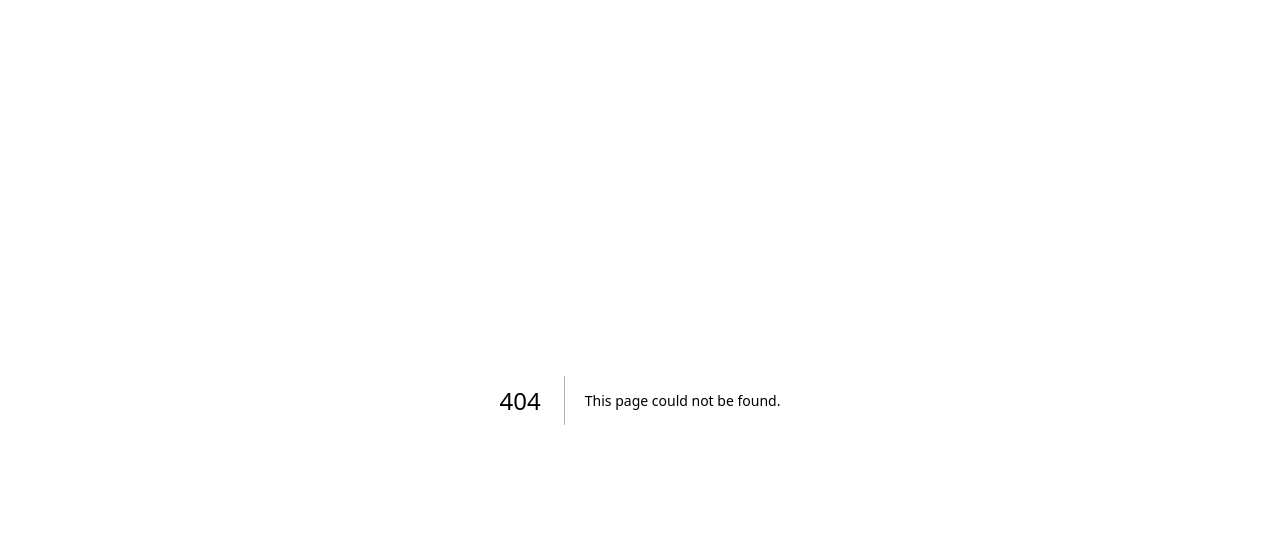
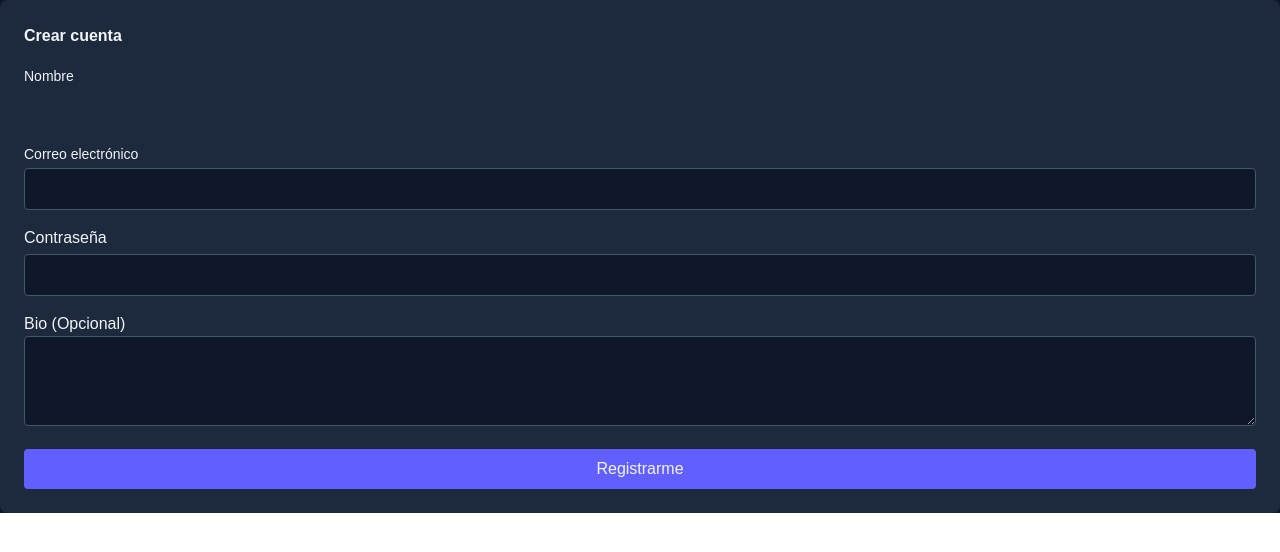
Before and after one commit to Vierinsky/Blog_escritura, a Next.js app in the folder blog_escritura/: page /register in a window 1280 px wide. Before the commit this address had no page. Shown: the top 552 px of the page. Built offline with nearby package versions, Linux system fonts and the light colour scheme.

Commit message:
Coding register page

```diff
--- /dev/null
+++ b/blog_escritura/app/register/page.tsx
@@ -0,0 +1,164 @@
+"use client";
+
+import { useState, ChangeEvent, FormEvent } from "react";
+
+type RegisterFormData = {
+    name: string;
+    email: string;
+    password: string;
+    bio: string;
+};
+
+type ApiResponse =
+    | { ok: true; message: string; user: { id: string; name: string; email: string } }
+    | { ok: false; message: string };
+
+export default function RegisterPage() {
+    const [form, setForm] = useState<RegisterFormData>({
+        name: "",
+        email: "",
+        password: "",
+        bio: "",
+    });
+
+    const [loading, setLoading] = useState(false);
+    const [message, setMessage] = useState<string | null>(null);
+    const [error, setError] = useState<string | null>(null);
+
+    function handleChange(
+        event: ChangeEvent<HTMLInputElement | HTMLTextAreaElement>
+    ) {
+        const { name, value } = event.target;
+
+        setForm((prev) => ({
+            ...prev,
+            [name]: value,
+            }));
+    }
+
+    async function handleSubmit(event: FormEvent<HTMLFormElement>) {
+        event.preventDefault();
+        setLoading(true);
+        setMessage(null);
+        setError(null);
+
+        try {
+            const res = await fetch("/api/auth/register", {
+                method: "POST",
+                headers: {
+                    "Content-Type": "application/json",
+                },
+                body: JSON.stringify(form),
+            });
+
+            const data: ApiResponse = await res.json();
+
+            if (!data.ok) {
+                setError(data.message);
+            } else {
+                setMessage(data.message);
+                // Opcional: limpiar formulario
+                setForm({
+                    name: "",
+                    email: "",
+                    password: "",
+                    bio: "",
+                });
+            }
+        } catch (err) {
+            setError("Error de red o del servidor");
+            console.error(err);
+        } finally {
+            setLoading(false);
+        }
+    }
+
+    return (
+        <main className="min-h.screen flex items-center justify-center bg-slate-900 text-slate-100">
+            <div className="w-full max-wmd bg-slate-800 rounded-lg shadown-lg p-6">
+                <h1 className="text-2x1 font-semibold mb-4">Crear cuenta</h1>
+                <form onSubmit={handleSubmit} className="space-y-4">
+                    <div>
+                        <label className="blck md-1 text-sm" htmlFor="name">
+                            Nombre
+                        </label>
+                        <input
+                            id="name"
+                            name="name"
+                            type="text"
+                            className="w-full round border-slate-600 bg.slate-900 px-3 py-2"
+                            value={form.name}
+                            onChange={handleChange}
+                            required
+                        />
+                    </div>
+
+                    <div>
+                        <label className="block mb-1 text-sm" htmlFor="email">
+                            Correo electrónico
+                        </label>
+                        <input
+                            id="email"
+                            name="email"
+                            type="email"
+                            className="w-full rounded border border-slate-600 bg-slate-900 px-3 py-2"
+                            value={form.email}
+                            onChange={handleChange}
+                            required
+                        />
+                    </div>
+
+                    <div>
+                        <label className="block mb-1 text.sm" htmlFor="password">
+                            Contraseña
+                        </label>
+                        <input
+                            id="password"
+                            name="password"
+                            type="password"
+                            className="w-full rounded border border-slate-600 bg-slate-900 px-3 py-2"
+                            value={form.password}
+                            onChange={handleChange}
+                            required
+                        />
+                    </div>
+
+                    <div>
+                        <label>
+                            Bio (Opcional)
+                        </label>
+                        <textarea
+                            id="bio"
+                            name="bio"
+                            className="w-full rounded border border-slate-600 bg-slate-900 px-3 py-2"
+                            value={form.bio}
+                            onChange={handleChange}
+                            rows={3}
+                        />
+                    </div>
+
+                    <button
+                        type="submit"
+                        disabled={loading}
+                        className="w-full rounded bg-indigo-500 hover:bg-indigo-600 px-4 py-2 font-medium disabled:opacity-60"
+                    >
+                        {loading ? "Creando cuenta..." : "Registrarme"}
+                    </button>
+                </form>
+
+                {message && (
+                    <p className="mt-4 text-sm text-green-400">
+                        {message}
+                    </p>
+                )}
+
+                {error && (
+                    <p className="mt-4 text-sm text-red-400">
+                        {error}
+                    </p>
+                )}
+            </div>
+        </main>
+    );
+
+}
```
